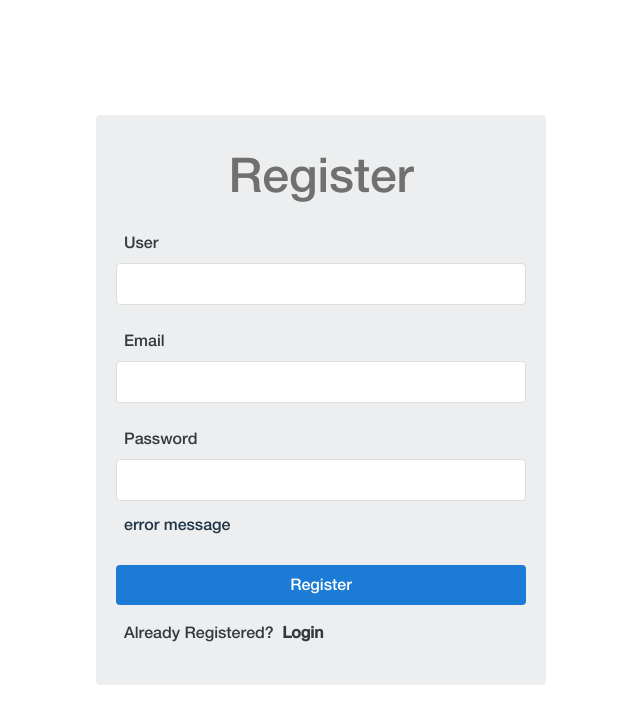
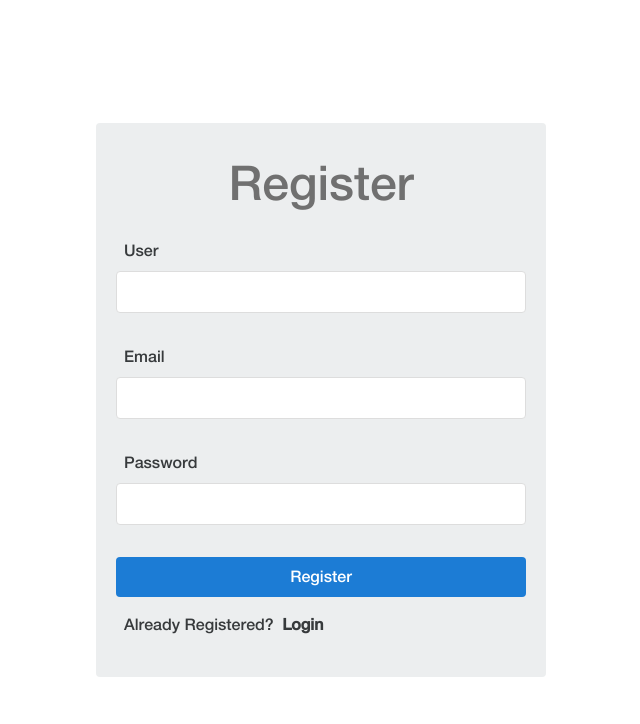
Before and after one commit to ElhamShahri/challenge, a React (Vite) app: page /register in a window 1280 px wide. Shown: the top 724 px of the page, without its empty margins (319-959 px from the left). Built offline with nearby package versions, Linux system fonts and the light colour scheme.

Commit message:
add register logic

```diff
--- a/src/App.jsx
+++ b/src/App.jsx
@@ -9,9 +9,9 @@ function App() {
   return (
     <>
       <BrowserRouter>
-        {/* <ErrorBoundary> */}
+        <ErrorBoundary>
           <ArvanRoutes />
-        {/* </ErrorBoundary> */}
+        </ErrorBoundary>
       </BrowserRouter>
     </>
   );
--- a/src/components/layouts/Header.jsx
+++ b/src/components/layouts/Header.jsx
@@ -1,13 +1,15 @@
 const Header = () => {
   return (
     <header className="h-[60px] bg-charcoal-grey px-5 flex flex-row justify-between items-center  ">
-
-        <div className="flex flex-col  md:flex-row  md:items-center">
-          <span className="me-5 text-white text-xl">Arvan Challenge</span>
-          <span className="text-white text-base">Wellcom Elham</span>
-        </div>
-        <button className=" py-2 px-4 text-base bg-charcoal-grey text-dark-sky-blue border border-1 border-dark-sky-blue rounded">Logout</button>
-
+      <div className="flex flex-col  md:flex-row  md:items-center">
+        <span className="me-5 text-white text-xl">Arvan Challenge</span>
+        <span className="text-white text-base">
+          {"Wellcom " + localStorage.getItem("username")}
+        </span>
+      </div>
+      <button className=" py-2 px-4 text-base bg-charcoal-grey text-dark-sky-blue border border-1 border-dark-sky-blue rounded">
+        Logout
+      </button>
     </header>
   );
 };
--- a/src/components/templates/RegisterForm.jsx
+++ b/src/components/templates/RegisterForm.jsx
@@ -1,26 +1,150 @@
+import { useNavigate } from "react-router-dom";
+import { useFormik } from "formik";
+import * as Yup from "yup";
+import { useMutation } from "react-query";
+import { RegisterService } from "../../services/authService";
+import Loading from "../modules/Loading";
+
 const RegisterForm = () => {
+  const navigate = useNavigate();
+
+  const initialValues = {
+    username: "",
+    email: "",
+    password: "",
+  };
+
+  const validationSchema = Yup.object({
+    username: Yup.string().required("Required feild"),
+    email: Yup.string()
+      .matches(
+        /^[a-zA-Z0-9.!#$%&'*+/=?^_`{|}~-]+@[a-zA-Z0-9-]+(?:\.[a-zA-Z0-9-]+)*$/,
+        {
+          message: "Invalid email",
+          excludeEmptyString: false,
+        }
+      )
+      .required("Required feild"),
+
+    password: Yup.string().required("Required feild"),
+  });
+  const onSubmit = async (values) => {
+    console.log(values);
+    mutation.mutate({
+      username: values.username,
+      email: values.email,
+      password: values.password,
+    });
+    console.log(mutation);
+  };
+
+  const formik = useFormik({
+    initialValues,
+    onSubmit,
+    validationSchema,
+    validateOnMount: true,
+  });
+
+  const mutation = useMutation(async (user) => {
+    const data = await RegisterService(user);
+
+    // console.log(data.data.user.token);
+    // localStorage.setItem("isLogin", true);
+    // localStorage.setItem("username", data.data.user.username);
+    // localStorage.setItem("token", data.data.user.token);
+
+    navigate("/login", {
+      replace: true,
+    });
+  });
   return (
-      <div className="flex flex-col bg-silver w-[450px] rounded p-5">
-        <div className=" text-center mt-4 mb-8 text-5xl text-warm-grey ">
+    <form
+      className="flex flex-col bg-silver w-[450px] rounded p-5"
+      onSubmit={formik.handleSubmit}
+    >
+      <span className=" text-center mt-4 mb-8 text-5xl text-warm-grey ">
         Register
+      </span>
+      <label
+        className={`mb-2 ms-2 ${
+          formik.errors.username && formik.touched.username
+            ? `text-brick`
+            : `text-charcoal-grey`
+        }`}
+      >
+        User
+      </label>
+      <input
+        className="mb-2 rounded p-2 border border-1 border-[#dddddd]"
+        {...formik.getFieldProps("username")}
+        name="username"
+      />
+      <div className="mb-6 ms-2">
+        {formik.errors.username && formik.touched.username && (
+          <div className="w-full text-brick ">{formik.errors.username}</div>
+        )}
       </div>
-        <lable className="mb-2 ms-2 text-charcoal-grey ">User</lable>
-        <input className="mb-6 rounded p-2 border border-1 border-[#dddddd]" />
-        <lable className="mb-2 ms-2 text-charcoal-grey  ">Email</lable>
-        <input className="mb-6 rounded p-2 border border-1 border-[#dddddd]" />
-        <label className="mb-2 ms-2 text-charcoal-grey ">Password</label>
-        <input className="mb-3 rounded p-2 border border-1 border-[#dddddd]" />
-        <div className="mb-7 ms-2">error message</div>
-        <button className="bg-water-blue text-white rounded py-2 ">
+      <label
+        className={`mb-2 ms-2 ${
+          formik.errors.email && formik.touched.email
+            ? `text-brick`
+            : `text-charcoal-grey`
+        }`}
+      >
+        Email
+      </label>
+      <input
+        className="mb-2 rounded p-2 border border-1 border-[#dddddd]"
+        {...formik.getFieldProps("email")}
+        name="email"
+      />
+      <div className="mb-6 ms-2">
+        {formik.errors.email && formik.touched.email && (
+          <div className="w-full text-brick ">{formik.errors.email}</div>
+        )}
+      </div>
+      <label
+        className={`mb-2 ms-2 ${
+          formik.errors.password && formik.touched.password
+            ? `text-brick`
+            : `text-charcoal-grey`
+        }`}
+      >
+        Password
+      </label>
+      <input
+        className="mb-2 rounded p-2 border border-1 border-[#dddddd]"
+        {...formik.getFieldProps("password")}
+        name="password"
+      />
+      <div className="mb-6 ms-2">
+        {formik.errors.password && formik.touched.password && (
+          <div className="w-full text-brick ">{formik.errors.password}</div>
+        )}
+      </div>
+
+      {mutation.isLoading ? (
+        <Loading />
+      ) : (
+        <button
+          className="bg-water-blue text-white rounded py-2 "
+          type="submit"
+        >
           Register
         </button>
+      )}
       <div className="mt-4 mb-5 ms-2 text-charcoal-grey">
         Already Registered?{" "}
-          <span className="font-bold cursor-pointer  ms-1 text-charcoal-grey">
+        <span
+          className="font-bold cursor-pointer  ms-1 text-charcoal-grey"
+          onClick={() => {
+            navigate("/login");
+          }}
+        >
           Login
         </span>
       </div>
-      </div>
+    </form>
   );
 };
 export default RegisterForm;
--- a/src/routes/PrivateRoute.jsx
+++ b/src/routes/PrivateRoute.jsx
@@ -2,9 +2,9 @@ import React from "react";
 import { Navigate, Outlet } from "react-router-dom";
 
 const PrivateRoute = () => {
-  const auth = true;
+  const auth = false;
 
   // If not, return element that will navigate to login page
-  return auth ? <Outlet /> : <Navigate to="/" />;
+  return auth ? <Outlet /> : <Navigate to="/login" />;
 };
 export default PrivateRoute;
```
Also changed, not shown: src/components/modules/PostsTable.jsx (+11 -9 lines). Lines whose indentation alone changed are shown as unchanged.
